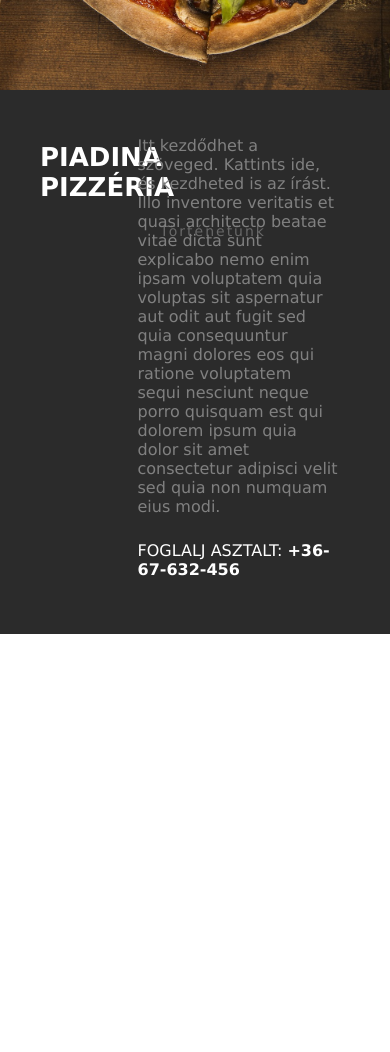
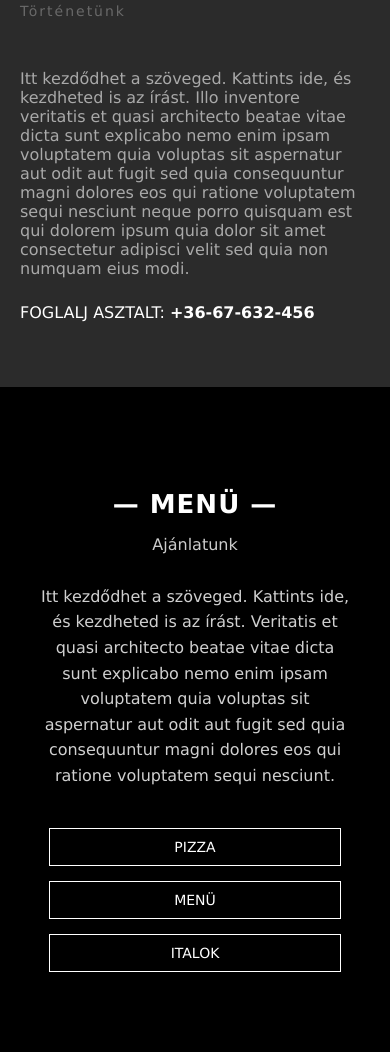
Before and after one commit to damikovacs/komplexweboldal_webprogi, a plain HTML site: page index.html in a window 390 px wide. Shown: the part 410-1462 px from the top of the page. Before the commit the page ends 1044 px from the top, so only its background shows below. Drawn offline with Linux system fonts and the light colour scheme.

Commit message:
Menü rész kész, illetve pseudo classok igazgatása is és további igazítások

```diff
--- a/index.html
+++ b/index.html
@@ -39,10 +39,28 @@
                     <p class="foglalas">FOGLALJ ASZTALT: <strong>+36-67-632-456</strong></p>
                 </div>
             </div>
-        <div id="menu">
+            <section class="menu-resz">
+                <div class="menu-belso">
+                    <h2 class="menu-cim">— MENÜ —</h2>
+                    <p class="menu-alcim">Ajánlatunk</p>
 
-        </div>
-        <div id="specialitas">
+                    <p class="menu-content">
+                        Itt kezdődhet a szöveged. Kattints ide, és kezdheted is az írást.
+                        Veritatis et quasi architecto beatae vitae dicta sunt explicabo
+                        nemo enim ipsam voluptatem quia voluptas sit aspernatur aut odit
+                        aut fugit sed quia consequuntur magni dolores eos qui ratione
+                        voluptatem sequi nesciunt.
+                    </p>
+
+                    <div class="menu-gombok">
+                        <a href="#" class="menu-btn">PIZZA</a>
+                        <a href="#" class="menu-btn">MENÜ</a>
+                        <a href="#" class="menu-btn">ITALOK</a>
+                    </div>
+                </div>
+            </section>
+
+        <div class="specialitas">
 
         </div>
         <footer>
--- a/style.css
+++ b/style.css
@@ -19,9 +19,21 @@ body {
 .nav-link p {
     margin: 0;
 }
+
 .nav-link a:link {
     color: white;
+    text-decoration: none;
 }
+.nav-link a:visited {
+    color: white;
+}
+.nav-link a:hover {
+    color: black;
+}
+.nav-link a:active {
+    color: white;
+}
+
 header {
     background-image: url(img/pizzakep.jpg);
     background-size: cover;
@@ -29,13 +41,13 @@ header {
     background-position: center;
 }
 
-/* PIEDINA történet */
+/* PIEDINA történet rész */
 .tortenet {
     background-color: #2b2b2b;
     color: white;
     display: flex;
     gap: 20px;
-    padding: 30px 40px;
+    padding: 90px 140px;
 }
 
 .tortenet-bal-oldal {
@@ -69,5 +81,102 @@ header {
 }
 
 .leiras {
-    color: gray;
+    color: darkgray;
 }
+
+/* Menü rész */
+
+.menu-resz {
+    background-color: black;
+    padding: 80px 40px;
+    color: #ffffff;
+    text-align: center;
+}
+
+.menu-belso {
+    max-width: 800px;
+    margin: 0 auto;
+}
+
+.menu-cim {
+    font-size: 26px;
+    margin-bottom: 5px;
+    letter-spacing: 1px;
+}
+
+.menu-alcim {
+    font-size: 16px;
+    margin-bottom: 30px;
+    color: #ccc;
+}
+
+.menu-content {
+    color: #d0d0d0;
+    line-height: 1.6;
+    margin-bottom: 40px;
+}
+
+.menu-gombok {
+    display: flex;
+    justify-content: center;
+    gap: 30px;
+}
+
+.menu-btn {
+    border: 1px solid #fff;
+    padding: 10px 40px;
+    text-decoration: none;
+    color: #fff;
+    font-size: 14px;
+    transition: 0.2s;
+}
+
+.menu-btn:hover {
+    background-color: #fff;
+    color: #000;
+}
+
+
+
+
+
+
+/* Reszponzivitas */
+
+@media(max-width: 900px) {
+    .tortenet {
+        flex-direction: column;
+        padding: 40px 20px;
+        padding: 40px 20px;
+    }
+
+    .tortenet-bal-oldal,
+    .tortenet-jobb-oldal {
+        width: 100%;
+    }
+
+    .alcim {
+        margin-left: 0;
+        text-align: left;
+    }
+}
+
+@media(max-width: 600px) {
+    .menu-gombok {
+        flex-direction: column;
+        gap: 15px;
+    }
+
+    .menu-btn {
+        display: block;
+        width: 100%;
+        max-width: 250px;
+        margin: 0 auto;
+        padding: 10px 20px;
+    }
+}
+@media(max-width: 768px) {
+    header {
+        height: 300px;
+    }
+}
```
